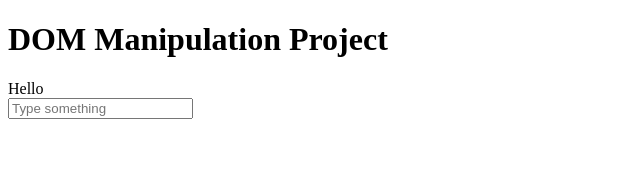
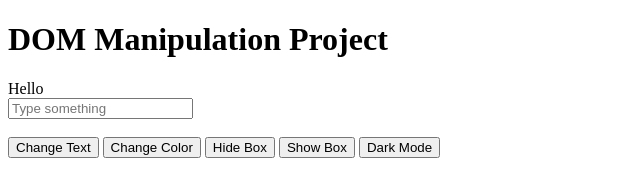
Before and after one commit to putcode677/simple-DOM-project, a plain HTML site: page index.html in a window 1280 px wide. Shown: the whole page, without its empty margins (0-640 px from the left). Drawn offline with Linux system fonts and the light colour scheme.

Commit message:
added buttons

```diff
--- a/index.html
+++ b/index.html
@@ -16,6 +16,13 @@
 
   <br><br>
 
+  <button id="changeTextBtn">Change Text</button>
+  <button id="changeColorBtn">Change Color</button>
+  <button id="hideBtn">Hide Box</button>
+  <button id="showBtn">Show Box</button>
+  <button id="darkModeBtn">Dark Mode</button>
+
+
 
     <script src="script.js"></script>
 </body>
```
